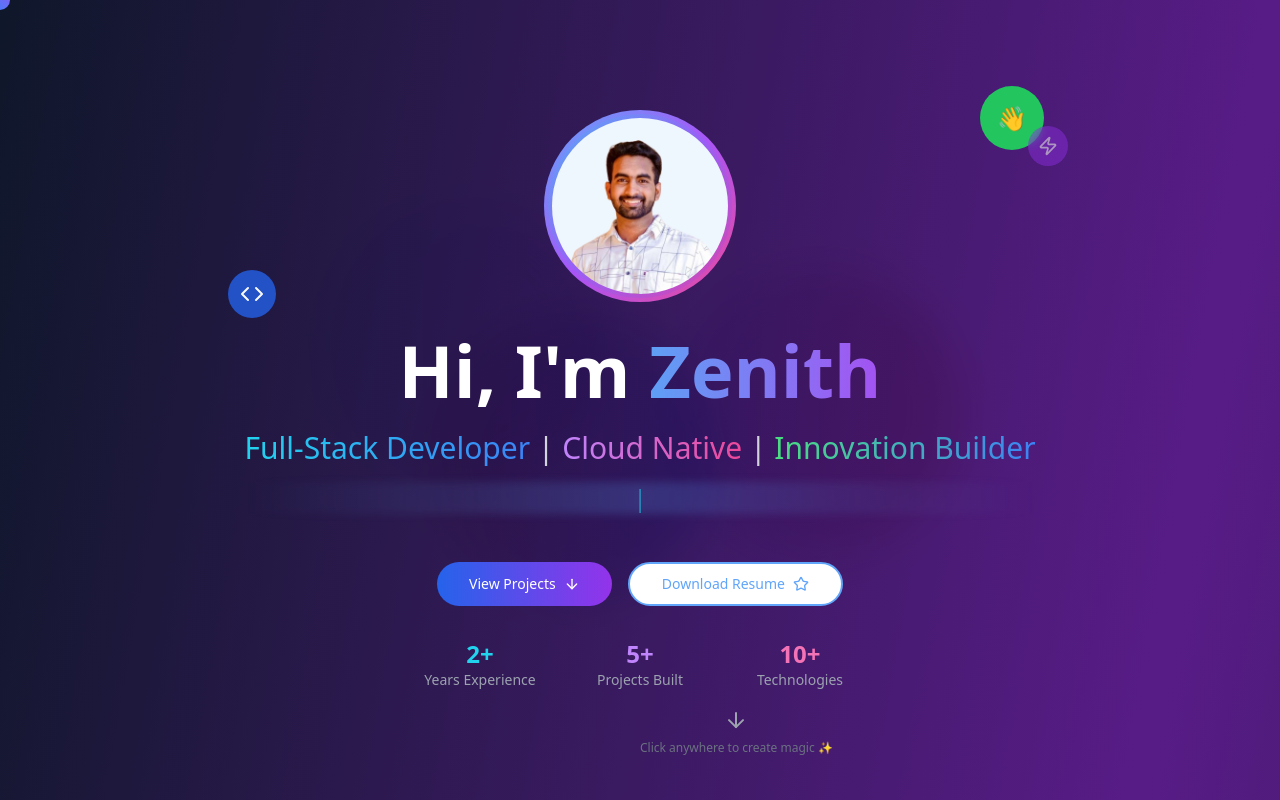
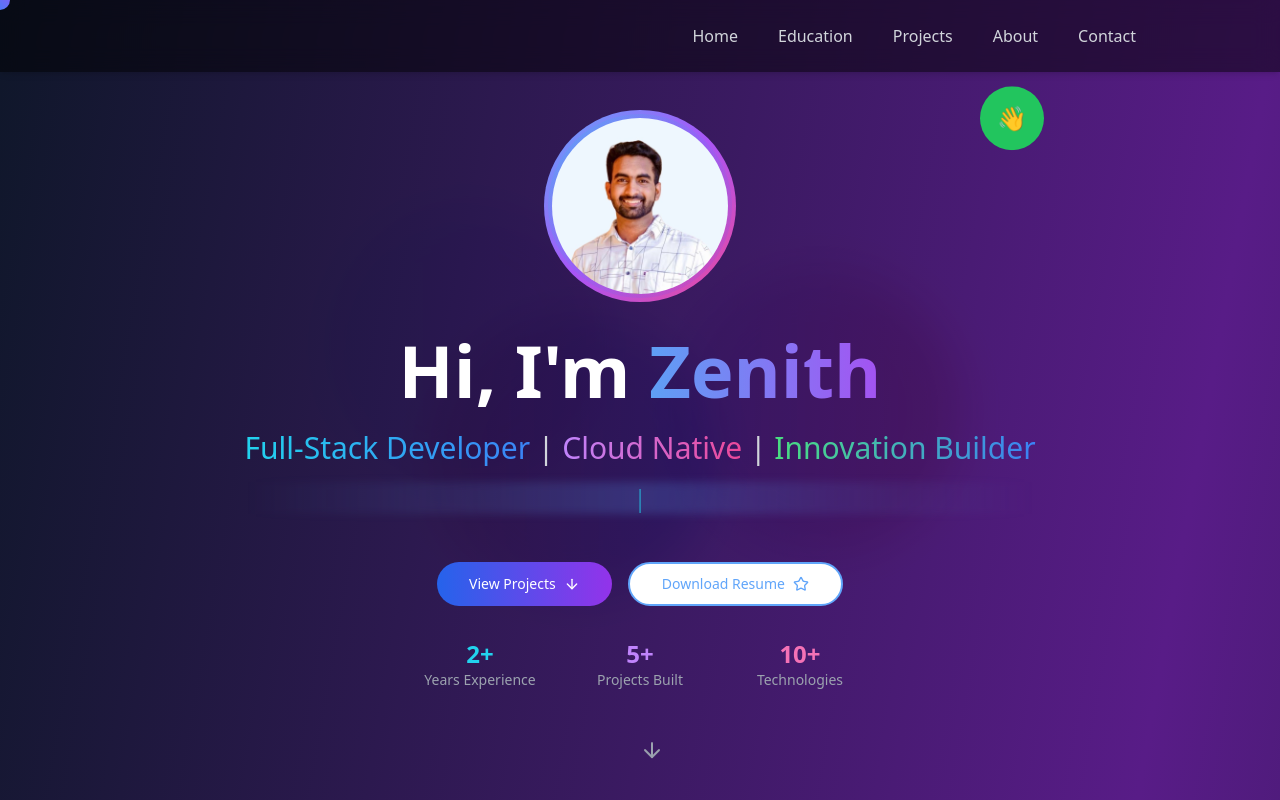
Before and after one commit to Zenith1997/zenith-anthony-portfolio, a React (Vite) app: page / in a window 1280 px wide. Shown: the top 800 px of the page. Built offline with nearby package versions, Linux system fonts and the light colour scheme.

Commit message:
subtle changes

```diff
--- a/src/components/About.tsx
+++ b/src/components/About.tsx
@@ -32,7 +32,7 @@ export const About = () => {
   ];
 
   return (
-    <section className="py-20 px-4">
+    <section  id = "about" className="py-20 px-4">
       <div className="max-w-6xl mx-auto">
         <h2 className="text-4xl md:text-5xl font-bold text-center text-white mb-16">
           About Me
--- a/src/components/Certifications.tsx
+++ b/src/components/Certifications.tsx
@@ -44,7 +44,7 @@ export const Certifications = () => {
   ];
 
   return (
-    <section className="py-20 px-4">
+    <section id="certifications" className="py-20 px-4">
       <div className="max-w-6xl mx-auto">
         <h2 className="text-4xl md:text-5xl font-bold text-center text-white mb-4">
           Certifications
--- a/src/components/Contact.tsx
+++ b/src/components/Contact.tsx
@@ -49,7 +49,7 @@ export const Contact = () => {
   ];
 
   return (
-    <section className="py-20 px-4">
+    <section id="contact" className="py-20 px-4">
       <div className="max-w-6xl mx-auto">
         <h2 className="text-4xl md:text-5xl font-bold text-center text-white mb-4">
           Let's Connect
--- a/src/components/Education.tsx
+++ b/src/components/Education.tsx
@@ -5,7 +5,7 @@ import { GraduationCap, Calendar, MapPin } from "lucide-react";
 
 export const Education = () => {
   return (
-    <section className="py-20 px-4">
+    <section id ="education" className="py-20 px-4">
       <div className="max-w-6xl mx-auto">
         <h2 className="text-4xl md:text-5xl font-bold text-center text-white mb-16">
           Education
--- a/src/components/Experience.tsx
+++ b/src/components/Experience.tsx
@@ -43,7 +43,7 @@ export const Experience = () => {
   ];
 
   return (
-    <section className="py-20 px-4">
+    <section id="experience"  className="py-20 px-4">
       <div className="max-w-6xl mx-auto">
         <h2 className="text-4xl md:text-5xl font-bold text-center text-white mb-16">
           Experience
--- a/src/components/Hero.tsx
+++ b/src/components/Hero.tsx
@@ -114,9 +114,26 @@ export const Hero = () => {
   const scrollToProjects = () => {
     document.getElementById('projects')?.scrollIntoView({ behavior: 'smooth' });
   };
+    const scrollToAbout = () => {
+    document.getElementById('about')?.scrollIntoView({ behavior: 'smooth' });
+  };
 
   return (
-    <section ref={heroRef} className="min-h-screen flex items-center justify-center px-4 relative overflow-hidden cursor-crosshair">
+    <section id="home" ref={heroRef} className="min-h-screen flex items-center justify-center px-4 py-4 relative overflow-hidden cursor-crosshair">
+       {/* Navbar */}
+      <nav className="fixed top-0 left-0 w-full z-50 bg-black bg-opacity-50 backdrop-blur-md shadow-md">
+        <div className="max-w-6xl  px-4 py-6 flex justify-end items-center">
+
+          <div className="flex gap-10">
+            <a href="#home" className="text-gray-300 hover:text-white transition">Home</a>
+            <a href="#education" className="text-gray-300 hover:text-white transition">Education</a>
+            <a href="#projects" className="text-gray-300 hover:text-white transition">Projects</a>
+            <a href="#about" className="text-gray-300 hover:text-white transition">About</a>
+            <a href="#contact" className="text-gray-300 hover:text-white transition">Contact</a>
+          </div>
+        </div>
+      </nav>
+
       {/* Interactive Background */}
       <div className="absolute inset-0">
         {/* Floating geometric shapes */}
@@ -164,16 +181,16 @@ export const Hero = () => {
 
           {/* Floating status indicators */}
           <div className="absolute -top-2 -right-2 w-16 h-16 bg-green-500 rounded-full flex items-center justify-center animate-bounce group-hover:animate-pulse">
-            <span className="text-2xl">👋</span>
+            <span className="text-2xl co">👋</span>
           </div>
 
           {/* Floating skill icons */}
-          <div className="absolute -bottom-4 -left-4 w-12 h-12 bg-blue-600/80 backdrop-blur-sm rounded-full flex items-center justify-center animate-pulse hover:scale-125 transition-transform duration-300 cursor-pointer">
+        {/*   <div className="absolute -bottom-4 -left-4 w-12 h-12 bg-blue-600/80 backdrop-blur-sm rounded-full flex items-center justify-center animate-pulse hover:scale-125 transition-transform duration-1300 cursor-pointer">
             <Code className="h-6 w-6 text-white" />
-          </div>
-          <div className="absolute top-4 -right-8 w-10 h-10 bg-purple-600/80 backdrop-blur-sm rounded-full flex items-center justify-center animate-pulse delay-500 hover:scale-125 transition-transform duration-300 cursor-pointer">
+          </div> */}
+          {/* <div className="absolute top-4 -right-8 w-10 h-10 bg-purple-600/80 backdrop-blur-sm rounded-full flex items-center justify-center animate-pulse delay-500 hover:scale-125 transition-transform duration-1300 cursor-pointer">
             <Zap className="h-5 w-5 text-white" />
-          </div>
+          </div> */}
         </div>
 
         {/* Enhanced Hero Text with gradient animation */}
@@ -217,7 +234,7 @@ export const Hero = () => {
             <div className="absolute inset-0 bg-gradient-to-r from-cyan-400/30 to-purple-600/30 opacity-0 group-hover:opacity-100 transition-opacity duration-300"></div>
             <span className="relative flex items-center">
               View Projects
-              <ArrowDown className="ml-2 h-5 w-5 group-hover:translate-y-1 transition-transform duration-300" />
+              <ArrowDown  className="ml-2 h-5 w-5 group-hover:translate-y-1 transition-transform duration-3300" />
             </span>
           </Button>
 
@@ -230,7 +247,7 @@ export const Hero = () => {
             <div className="absolute inset-0 bg-gradient-to-r from-blue-400/20 to-cyan-400/20 opacity-0 group-hover:opacity-100 transition-opacity duration-300"></div>
             <span className="relative flex items-center">
               Download Resume
-              <Star className="ml-2 h-5 w-5 group-hover:rotate-180 transition-transform duration-500" />
+              <Star className="ml-2 h-5 w-5 group-hover:rotate-180 transition-transform duration-200" />
             </span>
           </Button>
         </div>
@@ -252,10 +269,9 @@ export const Hero = () => {
         </div>
 
         {/* Scroll Indicator with interaction */}
-        <div className="absolute bottom-8 left-1/2 transform -translate-x-1/2 animate-bounce hover:scale-125 transition-transform duration-300 cursor-pointer">
+        <div className="absolute bottom-8 left-1/2 transform -translate-x-1/2 animate-bounce hover:scale-125 transition-transform duration-1300 cursor-pointer">
           <div className="flex flex-col items-center gap-2">
-            <ArrowDown className="h-6 w-6 text-gray-400" />
-            <div className="text-xs text-gray-500">Click anywhere to create magic ✨</div>
+            <ArrowDown onClick={scrollToAbout} className="h-6 w-6 text-gray-400" />
           </div>
         </div>
       </div>
--- a/src/components/Projects.tsx
+++ b/src/components/Projects.tsx
@@ -111,7 +111,7 @@ export const Projects = () => {
               Featured Projects
             </span>
             <div className="absolute -top-4 -right-4 animate-spin">
-              <Star className="h-8 w-8 text-yellow-400" />
+              <Star className="h-8 w-8 text-purple-400" />
             </div>
           </h2>
           <p className="text-gray-400 mb-8 max-w-2xl mx-auto">
@@ -120,7 +120,7 @@ export const Projects = () => {
           </p>
 
           {/* Interactive project filter */}
-          <div className="flex justify-center gap-4 mb-8">
+          {/* <div className="flex justify-center gap-4 mb-8">
             <Button variant="outline" className="group border-blue-400/50 text-blue-400 hover:bg-blue-400/20">
               <Zap className="h-4 w-4 mr-2 group-hover:animate-pulse" />
               All Projects
@@ -128,7 +128,7 @@ export const Projects = () => {
             <Button variant="outline" className="border-purple-400/50 text-purple-400 hover:bg-purple-400/20">
               Featured Only
             </Button>
-          </div>
+          </div> */}
         </div>
 
         <div className="grid md:grid-cols-2 lg:grid-cols-3 gap-8">
```
